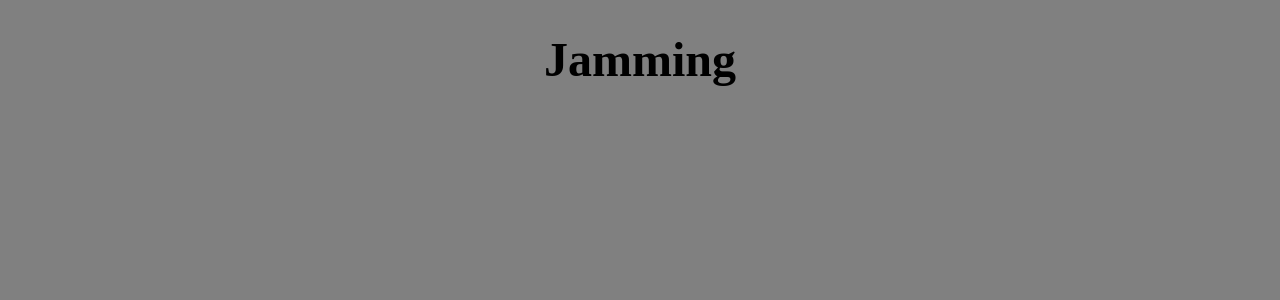
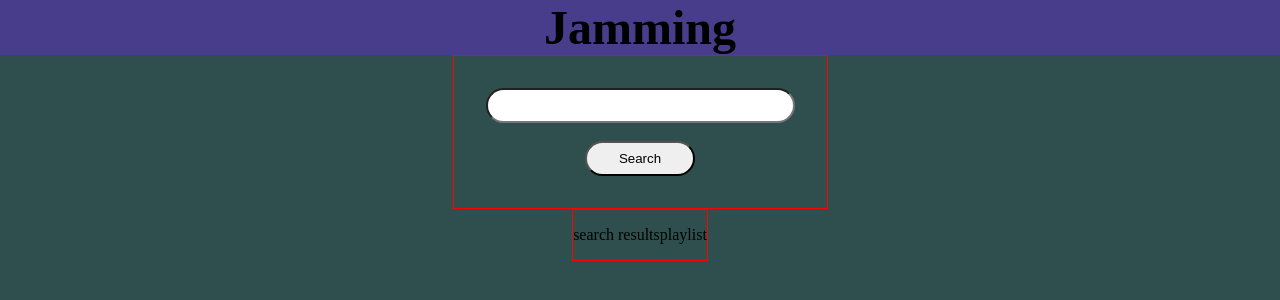
Before and after one commit to eetuvartto/jamming, a React (Create React App) app: page / in a window 1280 px wide. Shown: the top 300 px of the page. Built offline with nearby package versions, Linux system fonts and the light colour scheme.

Commit message:
progress on static elements

```diff
--- a/public/index.html
+++ b/public/index.html
@@ -24,20 +24,9 @@
       work correctly both with client-side routing and a non-root public URL.
       Learn how to configure a non-root public URL by running `npm run build`.
     -->
-    <title>React App</title>
+    <title>Jamming</title>
   </head>
-  <body>
-    <noscript>You need to enable JavaScript to run this app.</noscript>
-    <div id="root"></div>
-    <!--
-      This HTML file is a template.
-      If you open it directly in the browser, you will see an empty page.
+  <body id="root">
 
-      You can add webfonts, meta tags, or analytics to this file.
-      The build step will place the bundled scripts into the <body> tag.
-
-      To begin the development, run `npm start` or `yarn start`.
-      To create a production bundle, use `npm run build` or `yarn build`.
-    -->
   </body>
 </html>
--- a/src/App.js
+++ b/src/App.js
@@ -1,9 +1,19 @@
 import React from 'react';
 import Header from './Header';
+import SearchBar from './SearchBar';
+import Playlist from './Playlist';
+import SearchResults from './SearchResults';
 
 function App() {
   return (
-    <Header />
+    <div id="main">
+      <Header />
+      <SearchBar />
+      <div id="content">
+        <SearchResults />
+        <Playlist />
+      </div>
+    </div>
   );
 }
 
--- a/src/Playlist.js
+++ b/src/Playlist.js
@@ -0,0 +1,11 @@
+import React from 'react';
+
+function Playlist() {
+    return (
+        <div>
+            <p>playlist</p>
+        </div>
+    )
+}
+
+export default Playlist;
--- a/src/SearchBar.js
+++ b/src/SearchBar.js
@@ -0,0 +1,17 @@
+import React from 'react';
+
+function SearchBar() {
+    return (
+        <div>
+            <form id="search">
+                <input type="text" name="search" id="searchbox" />
+                <br/>
+                <div id="buttondiv">
+                    <button id="searchbutton">Search</button>
+                </div>
+            </form>
+        </div>
+    )
+}
+
+export default SearchBar;
--- a/src/SearchResults.js
+++ b/src/SearchResults.js
@@ -0,0 +1,11 @@
+import React from 'react';
+
+function SearchResults() {
+    return (
+        <div>
+            <p>search results</p>
+        </div>
+    )
+}
+
+export default SearchResults;
--- a/src/style.css
+++ b/src/style.css
@@ -1,8 +1,55 @@
 body {
-    background-color: gray;
+    box-sizing: border-box;
+    background-color: darkslategray;
+    margin: 0;
+}
+
+#main {
+
+    display: flex;
+    flex-direction: column;
+    justify-content: center;
+    align-items: center;
+}
+
+header {
+    background-color: darkslateblue;
+    margin: 0;
+    width: 100%;
 }
 
 header h1 {
     text-align: center;
     font-size: 3rem;
+    margin: 0;
 }
+
+#search {
+    display: flex;
+    padding: 2rem;
+    flex-direction: column;
+    align-items: space-around;
+    border: 1px solid red;
+}
+
+#searchbox {
+    padding: 0.5rem 4rem;
+    border-radius: 4rem;
+}
+
+#buttondiv {
+    display: flex;
+    justify-content: center;
+}
+
+#searchbutton {
+    margin: 0;
+    padding: 0.5rem 2rem;
+    border-radius: 2rem;
+}
+
+#content {
+    display: flex;
+    justify-content: center;
+    border: 1px solid red;
+}
```
